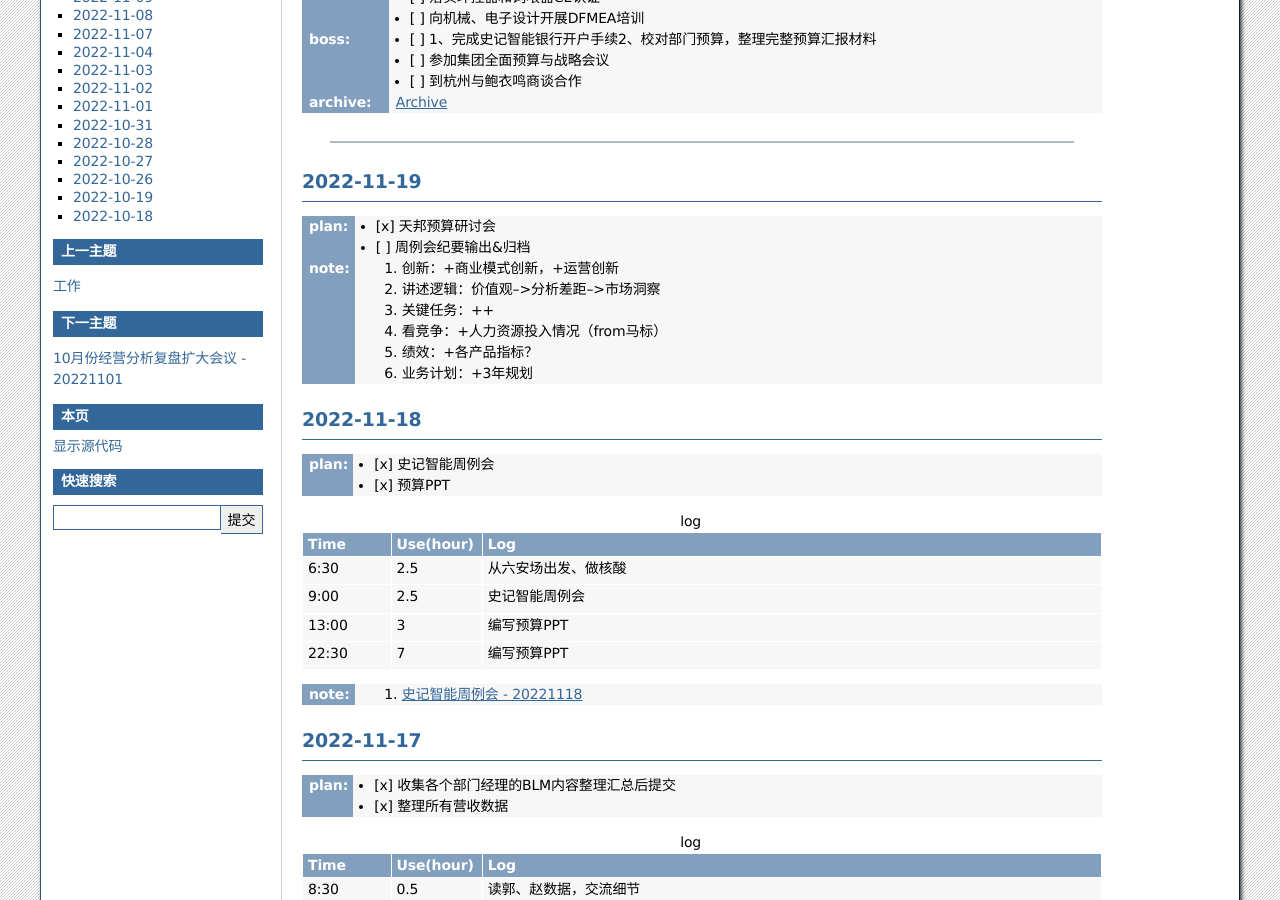
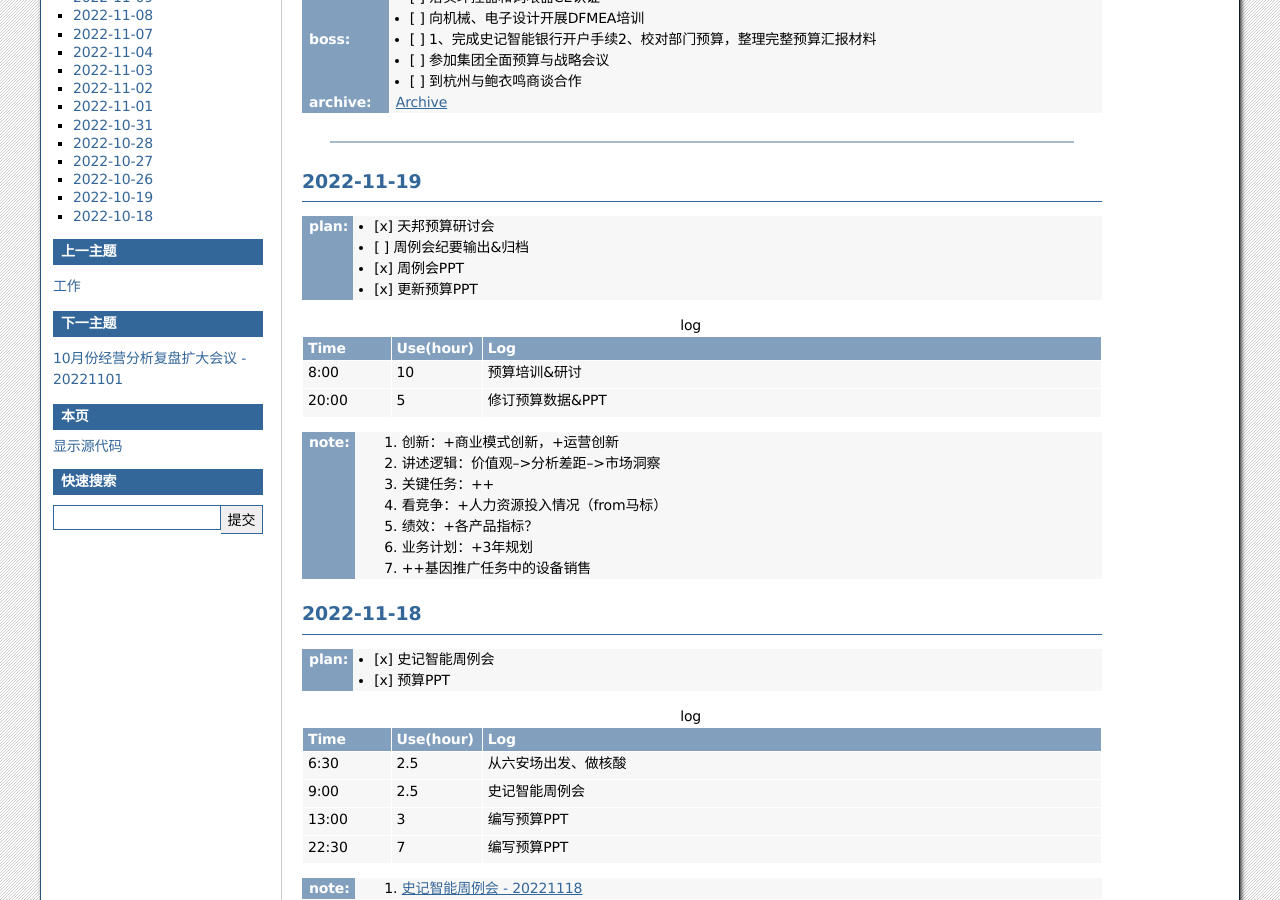
Before and after one commit to cruiurc/cruiurc.github.io, a Sphinx documentation site: the page built from source/work/sj/sj.rst, in a window 1280 px wide and 900 px high, scrolled down 314 px. Built offline with Sphinx 7.4.7, drawn with Linux system fonts in a browser that asks for light colours.

Commit message:
20221119 work

```diff
--- a/source/work/sj/sj.rst
+++ b/source/work/sj/sj.rst
@@ -31,6 +31,15 @@ TODO
 :plan:
    - [x] 天邦预算研讨会
    - [ ] 周例会纪要输出&归档
+   - [x] 周例会PPT
+   - [x] 更新预算PPT
+
+.. csv-table:: log
+   :header: "Time", "Use(hour)", "Log"
+   :widths: 10, 10, 70
+
+   8:00, 10, 预算培训&研讨
+   20:00, 5, 修订预算数据&PPT
 
 :note:
    1. 创新：+商业模式创新，+运营创新
@@ -39,6 +48,7 @@ TODO
    4. 看竞争：+人力资源投入情况（from马标）
    5. 绩效：+各产品指标？
    6. 业务计划：+3年规划
+   7. ++基因推广任务中的设备销售
 
 2022-11-18
 -----------
```
